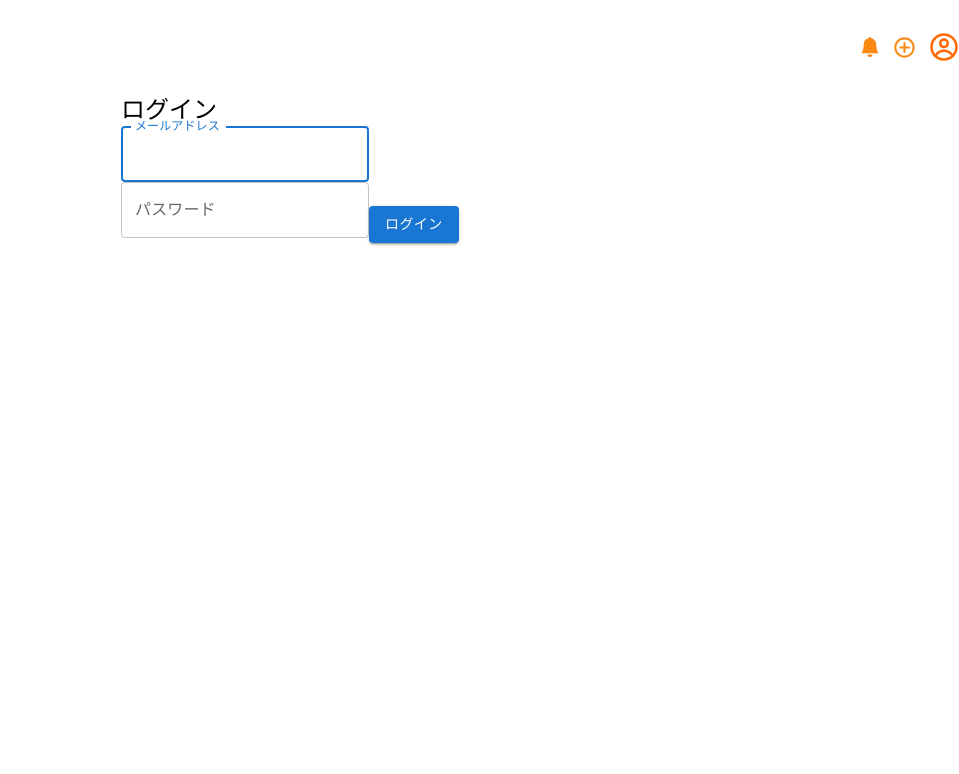
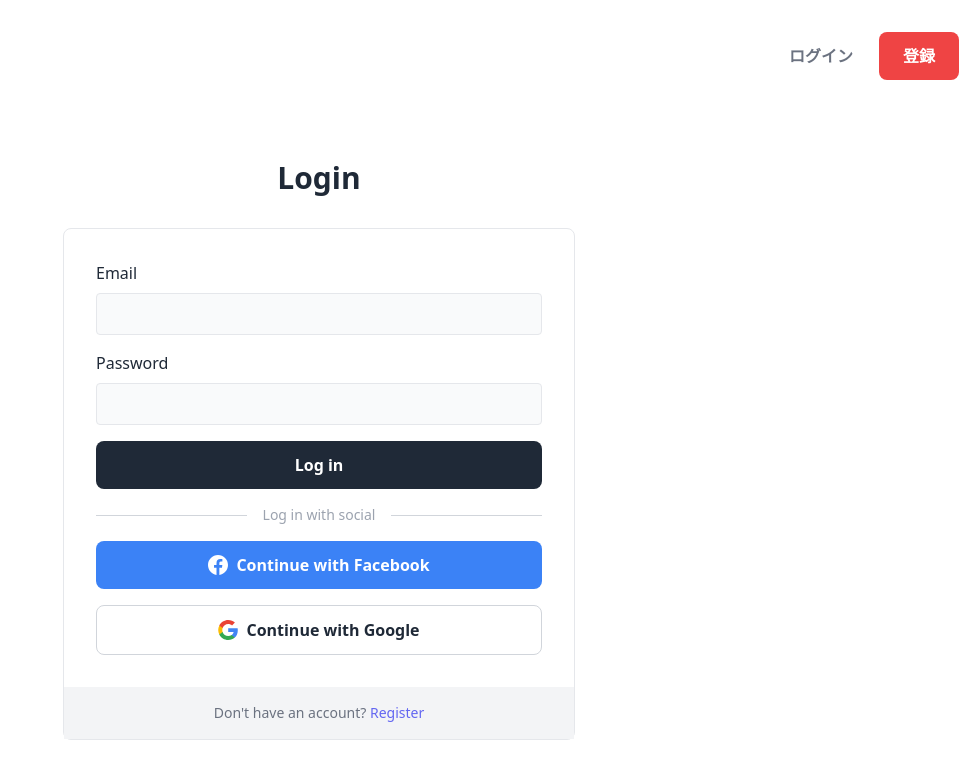
Before and after one commit to grifis/saison-app, a Next.js app: page /login in a window 1280 px wide. Shown: the top 774 px of the page, without its empty margins (321-1280 px from the left). Built offline with nearby package versions, Linux system fonts and the light colour scheme.

Commit message:
ログイン実装途中

```diff
--- a/components/Header.js
+++ b/components/Header.js
@@ -5,12 +5,14 @@ import { IoMdAddCircleOutline } from "react-icons/io";
 import { CgProfile } from "react-icons/cg";
 import { isAuth } from "../lib/auth";
 import { useEffect, useState } from "react";
+import Cookies from "js-cookie";
 
 export default function Header() {
   const [auth, setAuth] = useState("");
+  const authCheck = isAuth();
   useEffect(() => {
-    setAuth(isAuth ? "login" : "notLogin");
-  }, []);
+    setAuth(authCheck ? "login" : "notLogin");
+  }, [authCheck]);
 
   const notLogin = (
     <>
@@ -42,7 +44,7 @@ export default function Header() {
           <Link href="/posts/create">
             <IoMdAddCircleOutline size={25} color={"FB8914"} />
           </Link>
-          <Link href={`/users/`}>
+          <Link href={`/users/${Cookies.get("uid")}`}>
             <CgProfile size={30} color={"FF6900"} />
           </Link>
         </div>
--- a/lib/auth.jsx
+++ b/lib/auth.jsx
@@ -1,5 +1,19 @@
 import { GetServerSideProps } from "next";
 import Cookies from "js-cookie";
+import axios from "axios";
+
+export const makeAxiosInstance = () => {
+  const axiosInstance = axios.create({
+    baseURL: `http://127.0.0.1:3000/api/v1`,
+    headers: {
+      "content-type": "application/json",
+      uid: Cookies.get("uid"),
+      client: Cookies.get("client"),
+      "access-token": Cookies.get("access-token"),
+    },
+  });
+  return axiosInstance;
+};
 
 export const withAuthServerSideProps = (url) => {
   return async (context) => {
@@ -38,5 +52,6 @@ export const isAuth = () => {
   const client = Cookies.get("client");
   const accessToken = Cookies.get("access-token");
   const isSignedIn = uid && client && accessToken && true;
+  console.log(isSignedIn);
   return isSignedIn;
 };
--- a/pages/index.js
+++ b/pages/index.js
@@ -7,16 +7,15 @@ import "react-tabs/style/react-tabs.css";
 import clsx from "clsx";
 import TimelineItem from "../components/TimelineItem";
 import { withAuthServerSideProps } from "../lib/auth";
-import { blue } from "@mui/material/colors";
 
 const inter = Inter({ subsets: ["latin"] });
 
 const classes = {
   base: "text-gray-600 py-2 px-4 block focus:outline-none font-medium w-1/2",
-  selected: "border-t-4",
-  timeline: "border-t-4",
-  ranking: "border-t-4",
-  notTimeline: "boreder-b-4",
+  selected: "",
+  timeline: "",
+  ranking: "",
+  notTimeline: "",
   notRanking: "",
   notSelected: "border-b-4",
 };
@@ -44,7 +43,7 @@ export default function Index(props) {
             <Tab
               className={clsx([
                 classes.base,
-                "saison-blue text-white",
+                "saison-blue text-white rounded-t-lg",
                 tabIndex === 0 ? classes.timeline : classes.notTimeline,
               ])}
             >
@@ -53,7 +52,7 @@ export default function Index(props) {
             <Tab
               className={clsx([
                 classes.base,
-                "saison-green text-white",
+                "saison-green text-white rounded-t-lg",
                 tabIndex === 1 ? classes.selected : classes.notRanking,
               ])}
             >
--- a/pages/login.js
+++ b/pages/login.js
@@ -38,7 +38,7 @@ export default function Login() {
           Cookies.set("uid", response.headers["uid"]);
           Cookies.set("client", response.headers["client"]);
           Cookies.set("access-token", response.headers["access-token"]);
-          router.push("/posts");
+          router.push("/");
         })
         .catch(function (error) {
           // Cookieからトークンを削除しています
@@ -53,42 +53,118 @@ export default function Login() {
   };
 
   return (
-    <Container component="main" maxWidth="xs">
-      <Box>
-        <Typography component="h1" variant="h5">
-          ログイン
-        </Typography>
-        <Box component="form" onSubmit={handleSubmit}>
-          <TextField
+    <>
+      <div class="bg-white py-6 sm:py-8 lg:py-12">
+        <div class="max-w-screen-2xl px-4 md:px-8 mx-auto">
+          <h2 class="text-gray-800 text-2xl lg:text-3xl font-bold text-center mb-4 md:mb-8">
+            Login
+          </h2>
+
+          <form
+            className="max-w-lg border rounded-lg mx-auto"
+            onSubmit={handleSubmit}
+          >
+            <div class="flex flex-col gap-4 p-4 md:p-8">
+              <div>
+                <label
+                  for="email"
+                  class="inline-block text-gray-800 text-sm sm:text-base mb-2"
+                >
+                  Email
+                </label>
+                <input
                   id="email"
-            label="メールアドレス"
                   name="email"
-            autoComplete="email"
-            autoFocus
+                  class="w-full bg-gray-50 text-gray-800 border focus:ring ring-indigo-300 rounded outline-none transition duration-100 px-3 py-2"
                 />
-          <TextField
+              </div>
+
+              <div>
+                <label
+                  for="password"
+                  class="inline-block text-gray-800 text-sm sm:text-base mb-2"
+                >
+                  Password
+                </label>
+                <input
+                  id="password"
                   name="password"
-            label="パスワード"
-            type="password"
-            id="password"
-            autoComplete="current-password"
+                  class="w-full bg-gray-50 text-gray-800 border focus:ring ring-indigo-300 rounded outline-none transition duration-100 px-3 py-2"
                 />
-          <Button type="submit" variant="contained" sx={{ mt: 3, mb: 2 }}>
-            ログイン
-          </Button>
-          {isError ? (
-            <Alert
-              onClose={() => {
-                setIsError(false);
-                setErrorMessage("");
-              }}
-              severity="error"
+              </div>
+
+              <button class="block bg-gray-800 hover:bg-gray-700 active:bg-gray-600 focus-visible:ring ring-gray-300 text-white text-sm md:text-base font-semibold text-center rounded-lg outline-none transition duration-100 px-8 py-3">
+                Log in
+              </button>
+
+              <div class="flex justify-center items-center relative">
+                <span class="h-px bg-gray-300 absolute inset-x-0"></span>
+                <span class="bg-white text-gray-400 text-sm relative px-4">
+                  Log in with social
+                </span>
+              </div>
+
+              <button class="flex justify-center items-center bg-blue-500 hover:bg-blue-600 active:bg-blue-700 focus-visible:ring ring-blue-300 text-white text-sm md:text-base font-semibold text-center rounded-lg outline-none transition duration-100 gap-2 px-8 py-3">
+                <svg
+                  class="w-5 h-5 shrink-0"
+                  width="24"
+                  height="24"
+                  viewBox="0 0 24 24"
+                  fill="none"
+                  xmlns="http://www.w3.org/2000/svg"
                 >
-              {errorMessage}
-            </Alert>
-          ) : null}
-        </Box>
-      </Box>
-    </Container>
+                  <path
+                    d="M12 0C5.37273 0 0 5.37273 0 12C0 18.0164 4.43182 22.9838 10.2065 23.8516V15.1805H7.23764V12.0262H10.2065V9.92727C10.2065 6.45218 11.8996 4.92655 14.7878 4.92655C16.1711 4.92655 16.9025 5.02909 17.2489 5.076V7.82945H15.2787C14.0525 7.82945 13.6244 8.99182 13.6244 10.302V12.0262H17.2178L16.7302 15.1805H13.6244V23.8773C19.4815 23.0825 24 18.0747 24 12C24 5.37273 18.6273 0 12 0Z"
+                    fill="white"
+                  />
+                </svg>
+                Continue with Facebook
+              </button>
+
+              <button class="flex justify-center items-center bg-white hover:bg-gray-100 active:bg-gray-200 border border-gray-300 focus-visible:ring ring-gray-300 text-gray-800 text-sm md:text-base font-semibold text-center rounded-lg outline-none transition duration-100 gap-2 px-8 py-3">
+                <svg
+                  class="w-5 h-5 shrink-0"
+                  width="24"
+                  height="24"
+                  viewBox="0 0 24 24"
+                  fill="none"
+                  xmlns="http://www.w3.org/2000/svg"
+                >
+                  <path
+                    d="M23.7449 12.27C23.7449 11.48 23.6749 10.73 23.5549 10H12.2549V14.51H18.7249C18.4349 15.99 17.5849 17.24 16.3249 18.09V21.09H20.1849C22.4449 19 23.7449 15.92 23.7449 12.27Z"
+                    fill="#4285F4"
+                  />
+                  <path
+                    d="M12.2549 24C15.4949 24 18.2049 22.92 20.1849 21.09L16.3249 18.09C15.2449 18.81 13.8749 19.25 12.2549 19.25C9.12492 19.25 6.47492 17.14 5.52492 14.29H1.54492V17.38C3.51492 21.3 7.56492 24 12.2549 24Z"
+                    fill="#34A853"
+                  />
+                  <path
+                    d="M5.52488 14.29C5.27488 13.57 5.14488 12.8 5.14488 12C5.14488 11.2 5.28488 10.43 5.52488 9.71V6.62H1.54488C0.724882 8.24 0.254883 10.06 0.254883 12C0.254883 13.94 0.724882 15.76 1.54488 17.38L5.52488 14.29Z"
+                    fill="#FBBC05"
+                  />
+                  <path
+                    d="M12.2549 4.75C14.0249 4.75 15.6049 5.36 16.8549 6.55L20.2749 3.13C18.2049 1.19 15.4949 0 12.2549 0C7.56492 0 3.51492 2.7 1.54492 6.62L5.52492 9.71C6.47492 6.86 9.12492 4.75 12.2549 4.75Z"
+                    fill="#EA4335"
+                  />
+                </svg>
+                Continue with Google
+              </button>
+            </div>
+
+            <div class="flex justify-center items-center bg-gray-100 p-4">
+              <p class="text-gray-500 text-sm text-center">
+                Don't have an account?{" "}
+                <a
+                  href="#"
+                  class="text-indigo-500 hover:text-indigo-600 active:text-indigo-700 transition duration-100"
+                >
+                  Register
+                </a>
+              </p>
+            </div>
+          </form>
+        </div>
+      </div>
+    </>
   );
 }
--- a/pages/posts/create.jsx
+++ b/pages/posts/create.jsx
@@ -5,17 +5,19 @@ import Image from "next/image";
 import axios from "axios";
 import { useRouter } from "next/router";
 import { useState } from "react";
+import { makeAxiosInstance } from "../../lib/auth";
 
 export default function Create() {
   const { register, handleSubmit } = useForm();
   const [preImage, setPreImage] = useState("");
   const [image, setImage] = useState("");
   const router = useRouter();
+  const axiosInstance = makeAxiosInstance();
 
   const onSubmit = (data) => {
-    axios
+    axiosInstance
       .post(
-        "https://saison-app-api.herokuapp.com/api/v1/posts",
+        "/posts",
         {
           title: data.title,
           body: data.body,
@@ -29,7 +31,7 @@ export default function Create() {
       )
       .then((res) => {
         console.log(res);
-        router.push("/posts");
+        router.push("/");
       });
     console.log(data);
   };
--- /dev/null
+++ b/pages/register.js
@@ -0,0 +1,102 @@
+import React, { ReactElement, useState } from "react";
+import { useRouter } from "next/router";
+import {
+  Alert,
+  Box,
+  Button,
+  Container,
+  TextField,
+  Typography,
+} from "@mui/material/";
+import axios from "axios";
+import Cookies from "js-cookie";
+
+export default function Register() {
+  const router = useRouter();
+  const [isError, setIsError] = useState(false);
+  const [errorMessage, setErrorMessage] = useState("");
+
+  const handleSubmit = (event) => {
+    event.preventDefault();
+    const data = new FormData(event.currentTarget);
+    const axiosInstance = axios.create({
+      baseURL: `http://localhost:3000/api/v1/`,
+      headers: {
+        "content-type": "application/json",
+      },
+    });
+    (async () => {
+      setIsError(false);
+      setErrorMessage("");
+      return await axiosInstance
+        .post("auth", {
+          email: data.get("email"),
+          password: data.get("password"),
+          password_confirmation: data.get("password_confirmation"),
+        })
+        .then(function (response) {
+          // Cookieにトークンをセットしています
+          Cookies.set("uid", response.headers["uid"]);
+          Cookies.set("client", response.headers["client"]);
+          Cookies.set("access-token", response.headers["access-token"]);
+          router.push("/");
+        })
+        .catch(function (error) {
+          // Cookieからトークンを削除しています
+          Cookies.remove("uid");
+          Cookies.remove("client");
+          Cookies.remove("access-token");
+          setIsError(true);
+          console.log(error);
+          setErrorMessage(error.response.data.errors[0]);
+        });
+    })();
+  };
+
+  return (
+    <Container component="main" maxWidth="xs">
+      <Box>
+        <Typography component="h1" variant="h5">
+          新規登録
+        </Typography>
+        <Box component="form" onSubmit={handleSubmit}>
+          <TextField
+            id="email"
+            label="メールアドレス"
+            name="email"
+            autoComplete="email"
+            autoFocus
+          />
+          <TextField
+            name="password"
+            label="パスワード"
+            type="password"
+            id="password"
+            autoComplete="current-password"
+          />
+          <TextField
+            name="password_confirmation"
+            label="パスワード(確認)"
+            type="password"
+            id="password_confirmation"
+            autoComplete="current-password"
+          />
+          <Button type="submit" variant="contained" sx={{ mt: 3, mb: 2 }}>
+            新規登録
+          </Button>
+          {isError ? (
+            <Alert
+              onClose={() => {
+                setIsError(false);
+                setErrorMessage("");
+              }}
+              severity="error"
+            >
+              {errorMessage}
+            </Alert>
+          ) : null}
+        </Box>
+      </Box>
+    </Container>
+  );
+}
--- a/pages/users/[user].js
+++ b/pages/users/[user].js
@@ -1,7 +1,31 @@
+import { makeAxiosInstance } from "../../lib/auth";
+import Cookies from "js-cookie";
+import { useRouter } from "next/router";
+
 export default function User() {
+  const axiosInstance = makeAxiosInstance();
+  const router = useRouter();
+  const onSubmit = (data) => {
+    data.preventDefault();
+    axiosInstance
+      .delete("/auth/sign_out")
+      .then((res) => {
+        console.log(res);
+        Cookies.remove("uid");
+        Cookies.remove("client");
+        Cookies.remove("access-token");
+        router.push("/login");
+      })
+      .catch((error) => {
+        console.log(error);
+      });
+  };
   return (
     <>
       <div className="bg-white py-6 sm:py-8 lg:py-12">テストページ</div>
+      <form onSubmit={onSubmit}>
+        <button>ログアウト</button>
+      </form>
     </>
   );
 }
```
Also changed, not shown: 2 other files (tests, documents, lock files or other folders). Lines whose indentation alone changed are shown as unchanged.
